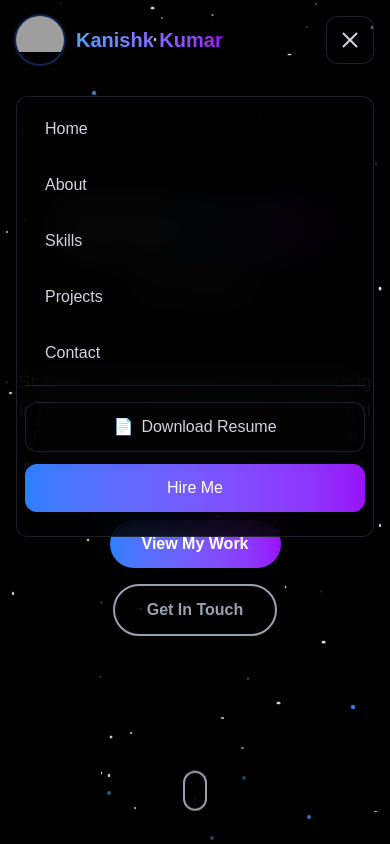
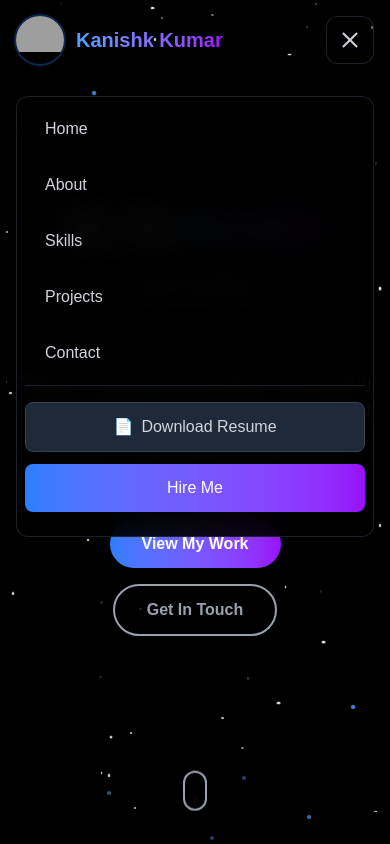
Before and after one commit to kanishk-8/portfoliowebsite, a Next.js app: page / in a window 390 px wide. Both pictures are taken after a click on the button 350 px from the left and 40 px from the top of the page. Shown: the top 844 px of the page. Built offline with nearby package versions, Linux system fonts and the light colour scheme; grey boxes are pictures that could not be loaded.

Commit message:
minor fix

```diff
--- a/app/components/Navbar.js
+++ b/app/components/Navbar.js
@@ -116,78 +116,59 @@ export default function Navbar() {
           <div className="md:hidden">
             <button
               onClick={() => setIsOpen(!isOpen)}
-              className="relative w-12 h-12 rounded-xl bg-black/20 backdrop-blur-xl border border-gray-700/50 hover:border-blue-500/30 hover:bg-black/40 flex items-center justify-center text-gray-300 hover:text-white focus:outline-none transition-all duration-300 active:scale-95 hover:scale-105 hover:-translate-y-1 shadow-lg hover:shadow-xl"
+              className="relative w-12 h-12 rounded-xl bg-black/20 backdrop-blur-xl border border-gray-700/50 hover:border-blue-500/30 hover:bg-black/40 flex items-center justify-center text-gray-300 hover:text-white focus:outline-none transition-all duration-200 active:scale-95"
             >
               <div className="w-5 h-5 flex flex-col justify-center space-y-1">
                 <span
-                  className={`w-full h-0.5 bg-current transform origin-center transition-all duration-300 ${
+                  className={`w-full h-0.5 bg-current transform origin-center transition-all duration-200 ${
                     isOpen ? "rotate-45 translate-y-1.5" : ""
                   }`}
                 />
                 <span
-                  className={`w-full h-0.5 bg-current transition-all duration-300 ${
+                  className={`w-full h-0.5 bg-current transition-all duration-200 ${
                     isOpen ? "opacity-0" : ""
                   }`}
                 />
                 <span
-                  className={`w-full h-0.5 bg-current transform origin-center transition-all duration-300 ${
+                  className={`w-full h-0.5 bg-current transform origin-center transition-all duration-200 ${
                     isOpen ? "-rotate-45 -translate-y-1.5" : ""
                   }`}
                 />
               </div>
-              <div className="absolute inset-0 bg-gradient-to-r from-blue-500/10 to-purple-600/10 rounded-xl opacity-0 hover:opacity-100 transition-all duration-300" />
             </button>
           </div>
         </div>
 
         {/* Mobile Navigation */}
         <div
-          className={`md:hidden overflow-hidden transition-all duration-300 ${
-            isOpen ? "max-h-screen opacity-100" : "max-h-0 opacity-0"
-          }`}
+          className={`md:hidden transition-all duration-200 ease-out ${
+            isOpen ? "max-h-screen opacity-100 mb-3" : "max-h-0 opacity-0"
+          } overflow-hidden`}
         >
-          <div
-            className={`px-2 pt-2 pb-6 space-y-2 rounded-xl mt-4 border shadow-2xl transition-all duration-200 ${
-              isOpen
-                ? "bg-black/80 backdrop-blur-xl border-gray-700/50"
-                : "bg-black/60 backdrop-blur-md border-gray-700/30"
-            }`}
-          >
-            {navItems.map((item, index) => (
+          <div className="px-2 pt-2 pb-6 space-y-2 rounded-xl mt-4 bg-black/90 backdrop-blur-lg border border-gray-700/50">
+            {navItems.map((item) => (
               <button
                 key={item.name}
                 onClick={() => scrollToSection(item.href)}
-                className={`relative block w-full text-left px-5 py-3 text-gray-300 hover:text-white rounded-xl text-base font-medium transition-all duration-300 group overflow-hidden hover:scale-105 active:scale-95 hover:-translate-y-1 ${
-                  isOpen ? "animate-fade-in-left" : ""
-                }`}
-                style={{
-                  animationDelay: isOpen ? `${index * 50}ms` : "0ms",
-                }}
+                className="block w-full text-left px-5 py-3 text-gray-300 hover:text-white hover:bg-gray-800/50 rounded-lg text-base font-medium transition-colors duration-150"
               >
-                <span className="relative z-10">{item.name}</span>
-                <div className="absolute inset-0 bg-gradient-to-r from-blue-500/10 to-purple-600/10 rounded-xl opacity-0 group-hover:opacity-100 transition-all duration-300" />
-                <div className="absolute bottom-0 left-0 right-0 h-0.5 bg-gradient-to-r from-blue-400 to-purple-600 transform scale-x-0 group-hover:scale-x-100 transition-transform duration-300 origin-left" />
-                <div className="absolute inset-0 border border-transparent group-hover:border-blue-500/30 rounded-xl transition-all duration-300" />
+                {item.name}
               </button>
             ))}
 
             {/* Mobile CTA */}
-            <div
-              className={`pt-4 border-t border-gray-700/50 space-y-3 ${
-                isOpen ? "animate-fade-in-up animation-delay-300" : ""
-              }`}
-            >
+            <div className="pt-4 border-t border-gray-700/50 space-y-3">
               <a
                 href="/resume.pdf"
                 download="Kanishk_Kumar_Resume.pdf"
-                className="w-full bg-black/40 backdrop-blur-xl hover:bg-black/60 text-gray-300 hover:text-white px-5 py-3 rounded-xl text-base font-medium transition-all duration-300 border border-gray-700/50 hover:border-gray-600/50 flex items-center justify-center space-x-2 hover:scale-105 hover:-translate-y-1 active:scale-95 shadow-lg hover:shadow-xl"
+                className="w-full bg-gray-800 hover:bg-gray-700 text-gray-300 hover:text-white px-5 py-3 rounded-lg text-base font-medium transition-all duration-200 border border-gray-700 hover:border-gray-600 flex items-center justify-center space-x-2"
               >
                 <span>📄</span>
                 <span>Download Resume</span>
               </a>
               <button
                 onClick={() => scrollToSection("#contact")}
-                className="w-full bg-gradient-to-r from-blue-500 to-purple-600 hover:from-blue-600 hover:to-purple-700 text-white px-5 py-3 rounded-xl text-base font-medium transition-all duration-300 shadow-lg hover:shadow-xl hover:scale-105 hover:-translate-y-1 active:scale-95"
+                className="w-full bg-gradient-to-r from-blue-500 to-purple-600 hover:from-blue-600 hover:to-purple-700 text-white px-5 py-3 rounded-lg text-base font-medium transition-all duration-200"
               >
                 Hire Me
               </button>
```
